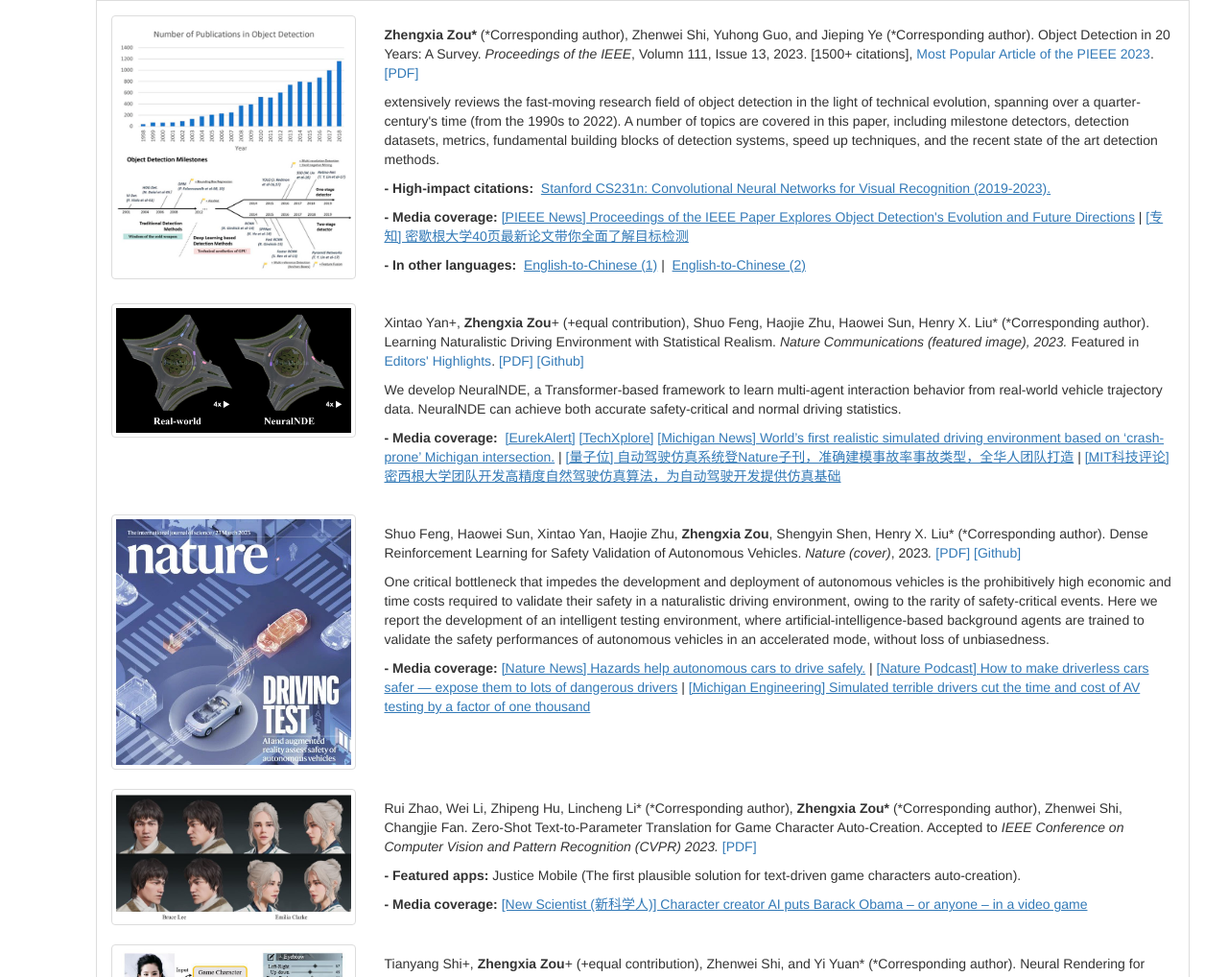
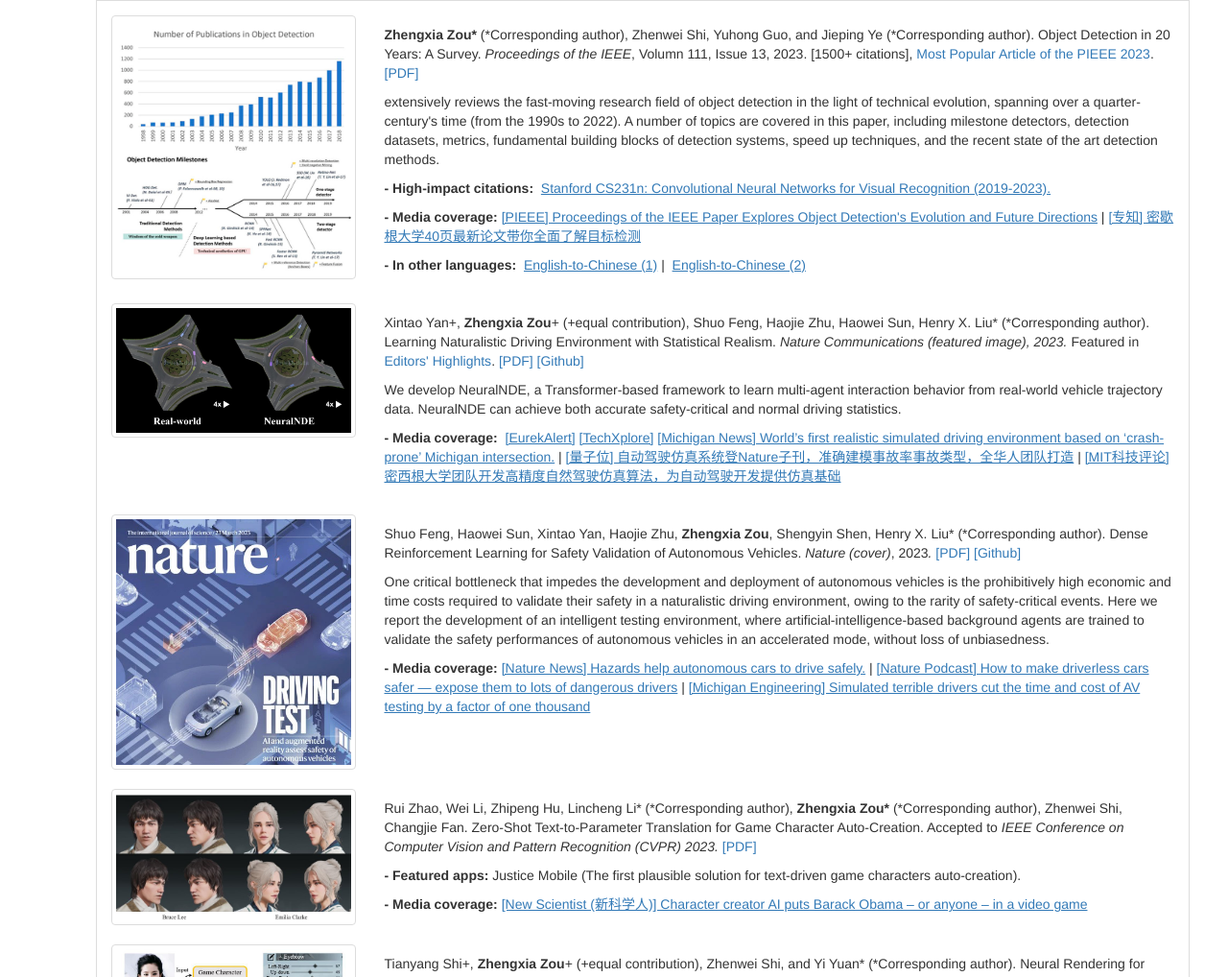
Before and after one commit to zhengxiazou/zhengxiazou.github.io, a plain HTML site: page index.html in a window 1280 px wide. Shown: the part 1155-2173 px from the top of the page at 96% size. Drawn offline with nearby package versions, Linux system fonts and the light colour scheme.

Commit message:
minor on pieee

```diff
--- a/index.html
+++ b/index.html
@@ -218,7 +218,7 @@
                   <p></p>
                   <b>- Media coverage:</b> <a href="https://proceedingsoftheieee.ieee.org/category/media-room/blog/"
 
-                    target="_blank"><u>[PIEEE News] Proceedings of the IEEE Paper Explores Object Detection's Evolution and Future Directions</u></a>&nbsp;|
+                    target="_blank"><u>[PIEEE] Proceedings of the IEEE Paper Explores Object Detection's Evolution and Future Directions</u></a>&nbsp;|
 
                   <a href="https://www.zhuanzhi.ai/document/50b8a2fec4a9ad5561b8694d16a1dffb"
 
```
